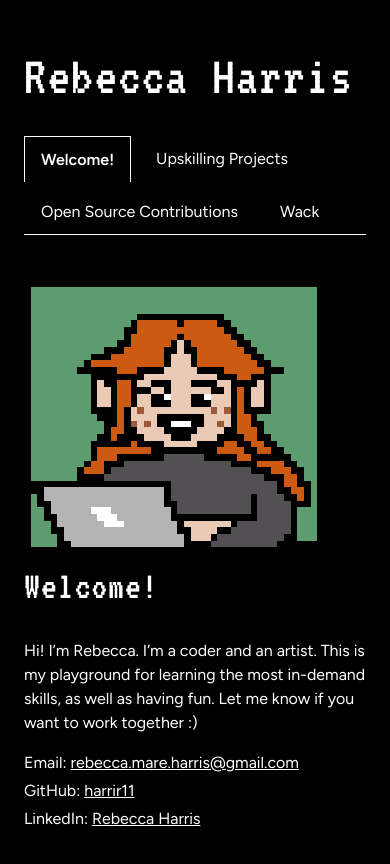
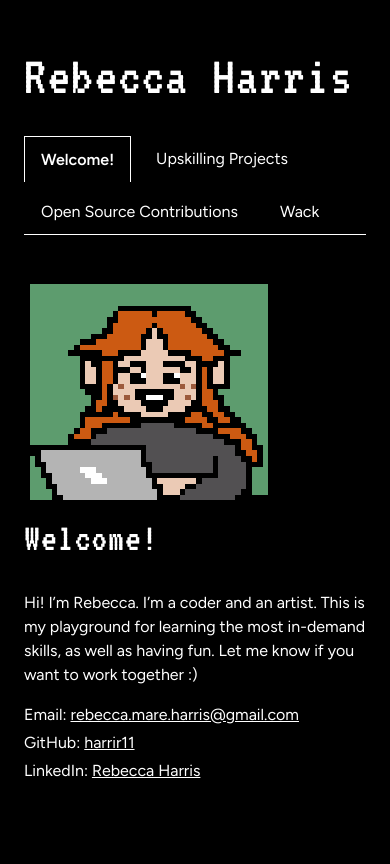
Before and after one commit to harrir11/Skills_Portfolio, a React (Vite) app: page / in a window 390 px wide. Shown: the top 864 px of the page. Built offline with nearby package versions, Linux system fonts and the light colour scheme.

Commit message:
Update index.css

```diff
--- a/src/index.css
+++ b/src/index.css
@@ -126,7 +126,7 @@ a:hover {
 }
 
 .portrait {
-  height: calc(var(--text-height) * 1.25 + 100px);
+  height: calc(var(--text-height) * 1.25 + 50px);
   width: auto;
   flex-shrink: 0;
   image-rendering: pixelated;
@@ -145,6 +145,6 @@ a:hover {
 
   .portrait {
     height: auto;
-    width: 300px;
+    width: 250px;
   }
 }
```
